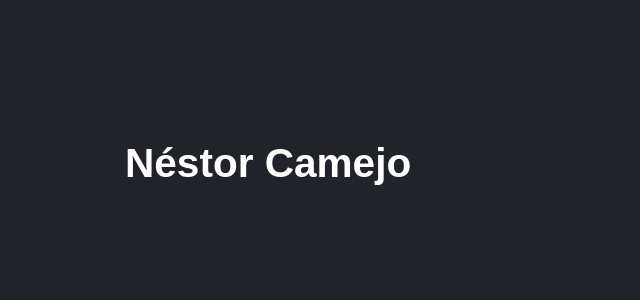
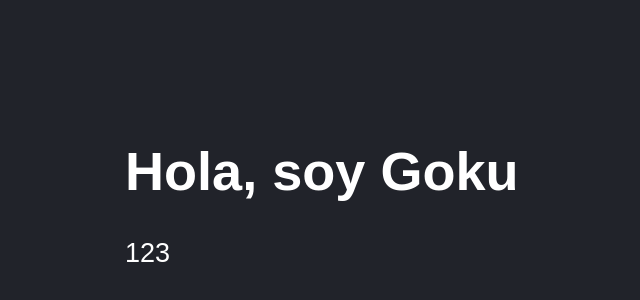
Before and after one commit to ncamejo/03-counter-app, a React (Vite) app: page / in a window 1280 px wide. Shown: the part 44-344 px from the top of the page, without its empty margins (23-663 px from the left). Built offline with nearby package versions, Linux system fonts and the light colour scheme.

Commit message:
sexto commit

```diff
--- a/package.json
+++ b/package.json
@@ -10,6 +10,7 @@
     "preview": "vite preview"
   },
   "dependencies": {
+    "prop-types": "^15.8.1",
     "react": "^18.2.0",
     "react-dom": "^18.2.0"
   },
--- a/src/FirstApp.jsx
+++ b/src/FirstApp.jsx
@@ -1,15 +1,16 @@
-/* eslint-disable react/prop-types */
-// const saludo = (nombre)=>{
-//   return `Hola mi nombre es: ${nombre}`
-// }
+import PropTypes from 'prop-types'
 
+export const FirstApp = ({title, subTitle}) => {
 
-
-export const FirstApp = ({title}) => {
   return (
     <>
     <h1>{title}</h1>
-      <h2>Néstor Camejo</h2>
+      <p>{subTitle}</p>
     </>
   );
 };
+
+FirstApp.propTypes = {
+  title: PropTypes.string.isRequired,
+  subTitle: PropTypes.number.isRequired
+}
--- a/src/main.jsx
+++ b/src/main.jsx
@@ -5,6 +5,6 @@
 
 ReactDOM.createRoot(document.getElementById('root')).render(
   <React.StrictMode>
-    <FirstApp />
+    <FirstApp title="Hola, soy Goku" subTitle={123}/>
   </React.StrictMode>
 );
```
